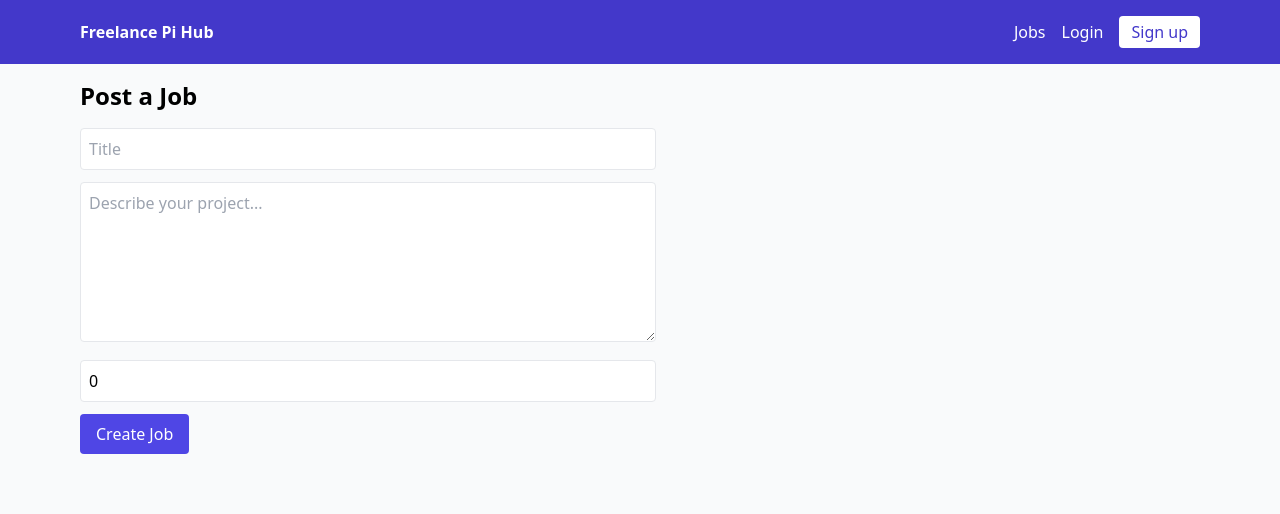
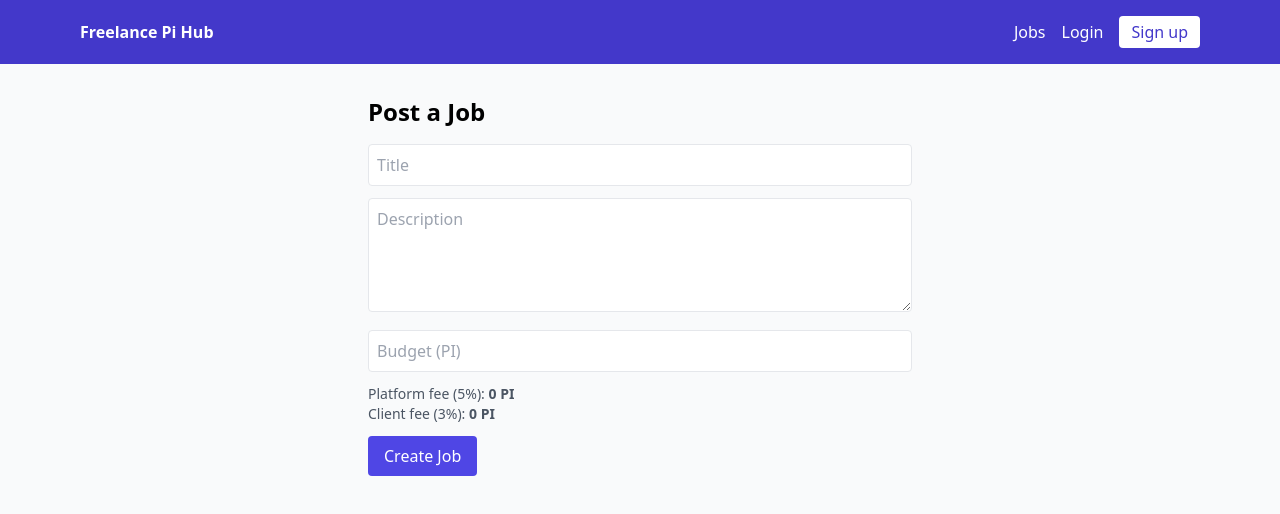
Before and after one commit to Michael00820/freelance-pi-hub-client, a React (Vite) app: page /jobs/new in a window 1280 px wide. Shown: the top 514 px of the page. Built offline with nearby package versions, Linux system fonts and the light colour scheme; no server answers; sample sign-in values are in the browser's storage.

Commit message:
Update NewJob.jsx

```diff
--- a/src/pages/NewJob.jsx
+++ b/src/pages/NewJob.jsx
@@ -1,29 +1,61 @@
-import React, { useState } from 'react'
-import API from '../lib/api'
+import React, { useEffect, useState } from 'react';
+import { useNavigate } from 'react-router-dom';
+import API from '../lib/api';
+import { getToken } from '../lib/auth';
 
-export default function NewJob(){
-  const [form,setForm]=useState({title:'',description:'',budget_pi:0})
-  const [msg,setMsg]=useState(''); const [err,setErr]=useState('')
+export default function NewJob() {
+  const nav = useNavigate();
+  const [form, setForm] = useState({ title:'', description:'', budget:'' });
+  const [err, setErr] = useState('');
+  const [ok, setOk] = useState(false);
 
-  const submit = async (e)=>{
-    e.preventDefault(); setMsg(''); setErr('')
-    try{
-      await API.post('/jobs', {...form, budget_pi:Number(form.budget_pi)})
-      setMsg('Job posted!'); setForm({title:'',description:'',budget_pi:0})
-    }catch(e){ setErr(e.response?.data?.error || e.message) }
+  useEffect(() => {
+    if (!getToken()) nav('/login');
+  }, [nav]);
+
+  const platformFeePct = 5;
+  const clientFeePct = 3;
+  const b = Number(form.budget || 0);
+  const platformFee = b * platformFeePct / 100;
+  const clientFee = b * clientFeePct / 100;
+
+  async function submit(e) {
+    e.preventDefault();
+    setErr('');
+    try {
+      await API.post('/jobs', {
+        title: form.title,
+        description: form.description,
+        budget: Number(form.budget),
+        currency: 'PI',
+      }, getToken());
+      setOk(true);
+      setForm({ title:'', description:'', budget:'' });
+      setTimeout(()=>nav('/jobs'), 700);
+    } catch {
+      setErr('Failed to create job.');
+    }
   }
 
   return (
-    <div className="max-w-xl">
+    <div className="max-w-xl mx-auto p-4">
       <h1 className="text-2xl font-bold mb-4">Post a Job</h1>
-      {msg && <div className="bg-green-100 text-green-700 p-2 mb-2 rounded">{msg}</div>}
-      {err && <div className="bg-red-100 text-red-700 p-2 mb-2 rounded">{err}</div>}
+      {ok && <p className="text-green-600 mb-3">Job created!</p>}
+      {err && <p className="text-red-500 mb-3">{err}</p>}
+
       <form onSubmit={submit} className="space-y-3">
-        <input className="w-full border p-2 rounded" placeholder="Title" value={form.title} onChange={e=>setForm({...form,title:e.target.value})} />
-        <textarea className="w-full border p-2 rounded h-40" placeholder="Describe your project..." value={form.description} onChange={e=>setForm({...form,description:e.target.value})} />
-        <input className="w-full border p-2 rounded" placeholder="Budget (Pi)" value={form.budget_pi} onChange={e=>setForm({...form,budget_pi:e.target.value})} />
+        <input className="w-full border p-2 rounded" placeholder="Title"
+          value={form.title} onChange={e=>setForm(f=>({...f, title:e.target.value}))}/>
+        <textarea className="w-full border p-2 rounded" rows={4} placeholder="Description"
+          value={form.description} onChange={e=>setForm(f=>({...f, description:e.target.value}))}/>
+        <input className="w-full border p-2 rounded" type="number" min="0" placeholder="Budget (PI)"
+          value={form.budget} onChange={e=>setForm(f=>({...f, budget:e.target.value}))}/>
+        <div className="text-sm text-gray-600">
+          Platform fee (5%): <b>{platformFee || 0} PI</b><br/>
+          Client fee (3%): <b>{clientFee || 0} PI</b>
+        </div>
         <button className="bg-indigo-600 text-white px-4 py-2 rounded">Create Job</button>
       </form>
     </div>
-  )
+  );
 }
```
